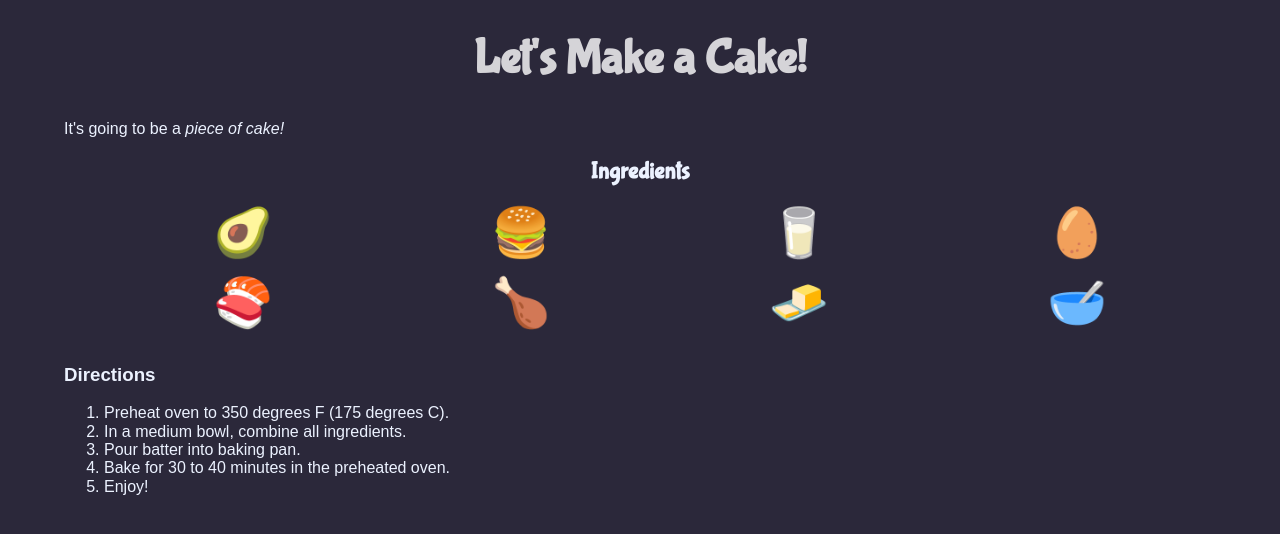
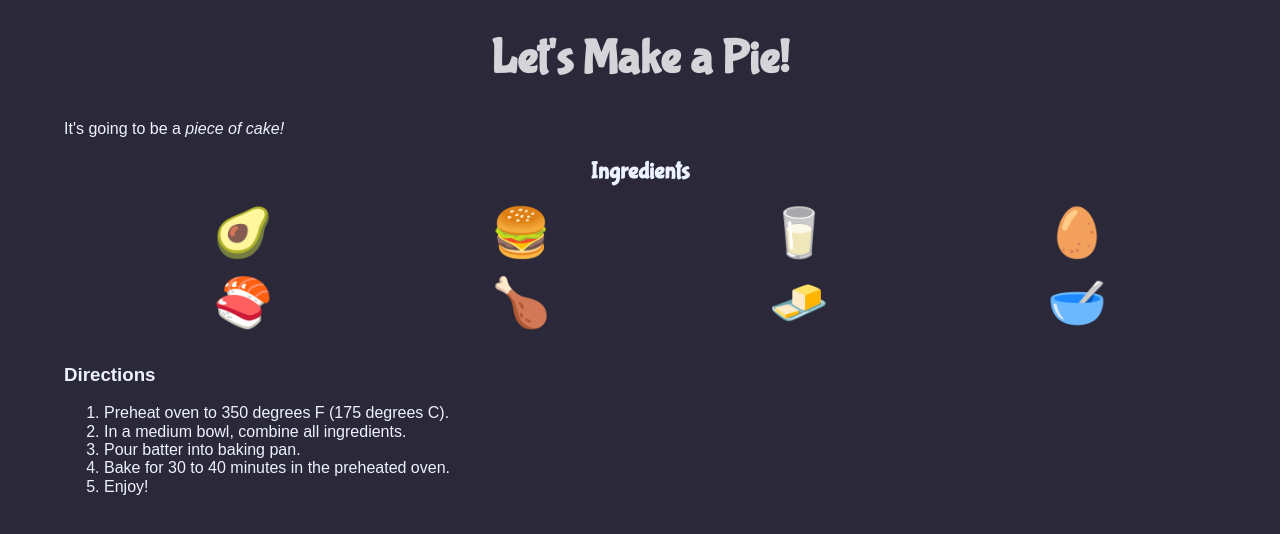
Before and after one commit to pan-su-2004/a_cake, a website built with Vite: page index.html in a window 1280 px wide. Built offline with nearby package versions, Linux system fonts and the light colour scheme.

Commit message:
update making cake header

```diff
--- a/index.html
+++ b/index.html
@@ -6,7 +6,7 @@
   </head>
   <body>
     <section>
-      <h1>Let's Make a Cake!</h1>
+      <h1>Let's Make a Pie!</h1>
       It's going to be a <em>piece of cake!</em>
       <h2>Ingredients</h2>
       <!--
```
